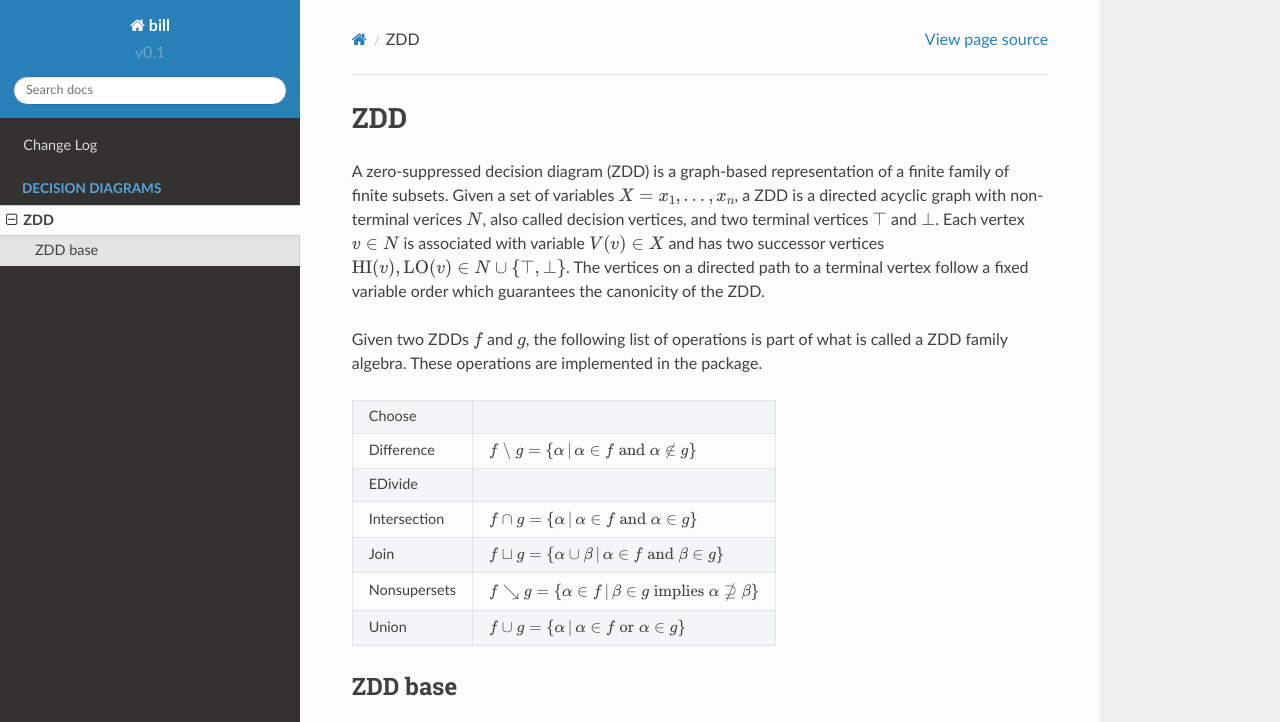
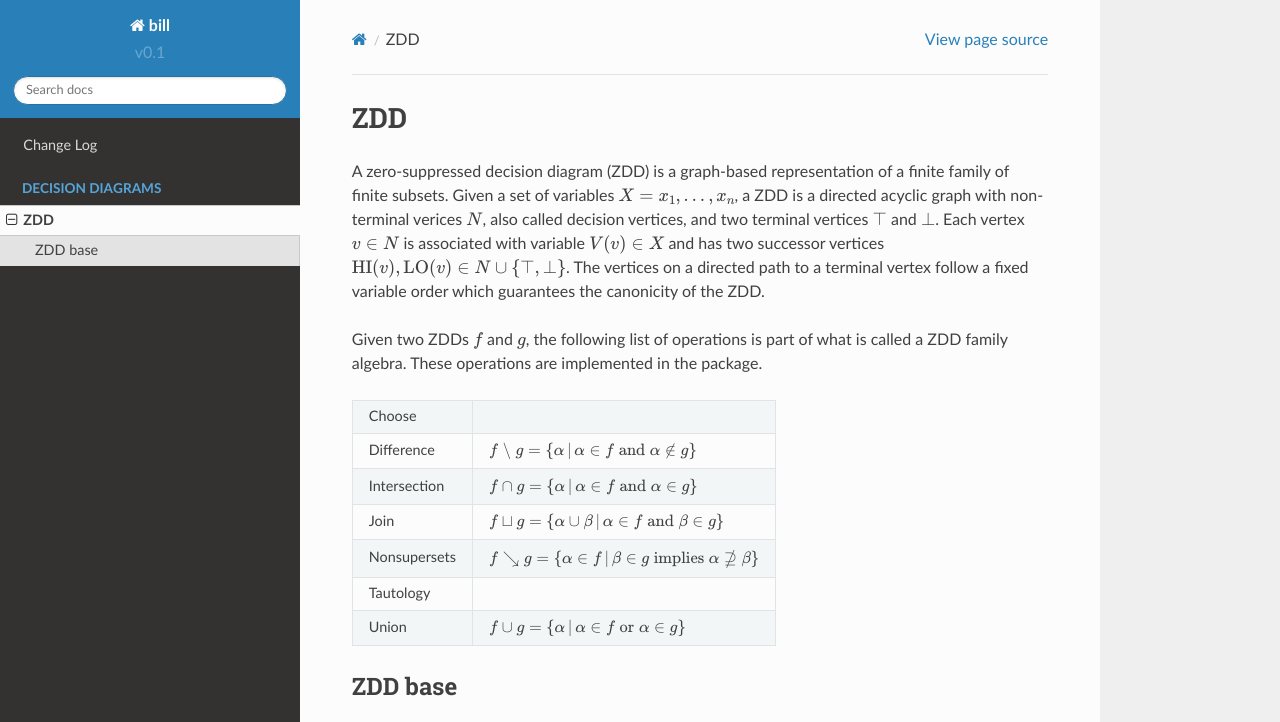
Before and after one commit to lsils/bill, a Sphinx documentation site: the page built from docs/dd/zdd.rst, in a window 1280 px wide and 1015 px high, cut to the strip 0-722 px from the top of the window. Built offline with Sphinx 7.4.7 and the Read the Docs theme 2.0.0, drawn with Linux system fonts in a browser that asks for light colours.

Commit message:
Remove unused operation

```diff
--- a/docs/dd/zdd.rst
+++ b/docs/dd/zdd.rst
@@ -1,5 +1,5 @@
 ZDD
-====
+===
 
 A zero-suppressed decision diagram (ZDD) is a graph-based representation of a
 finite family of finite subsets. Given a set of variables
@@ -27,13 +27,13 @@ in the package.
 +--------------------------------+----------+
 | Difference                     | |diff|   |
 +--------------------------------+----------+
-| EDivide                        |          |
-+--------------------------------+----------+
 | Intersection                   | |inter|  |
 +--------------------------------+----------+
 | Join                           | |join|   |
 +--------------------------------+----------+
 | Nonsupersets                   | |nonsup| |
++--------------------------------+----------+
+| Tautology                      |          |
 +--------------------------------+----------+
 | Union                          | |union|  |
 +--------------------------------+----------+
```
Also changed, not shown: 1 other file.
